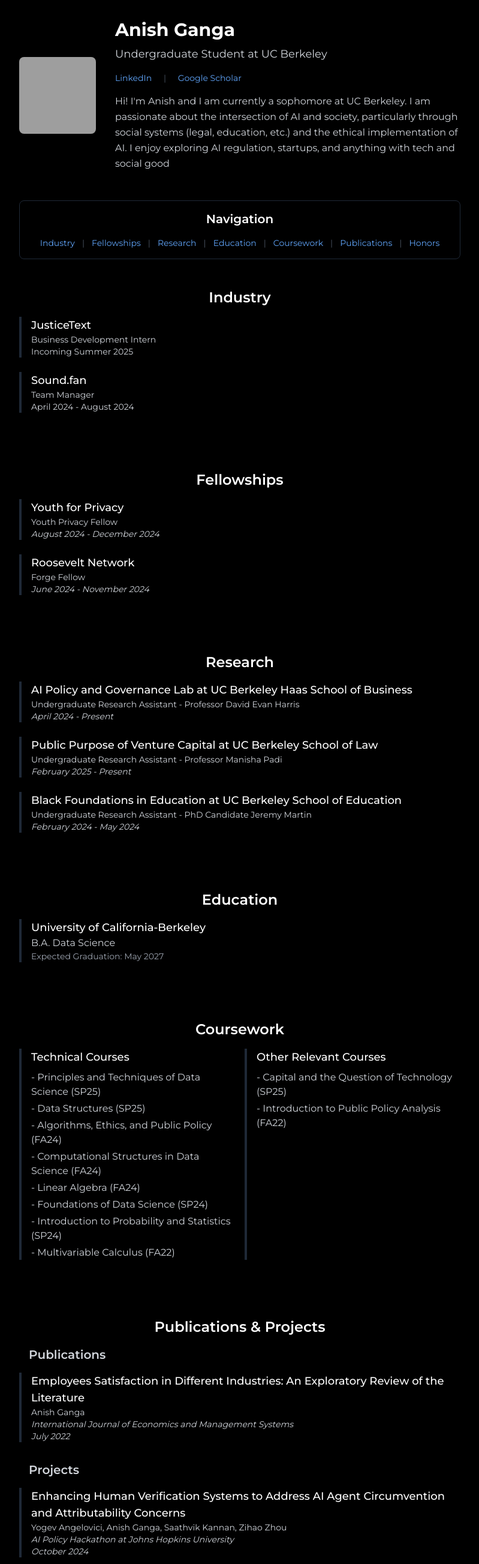
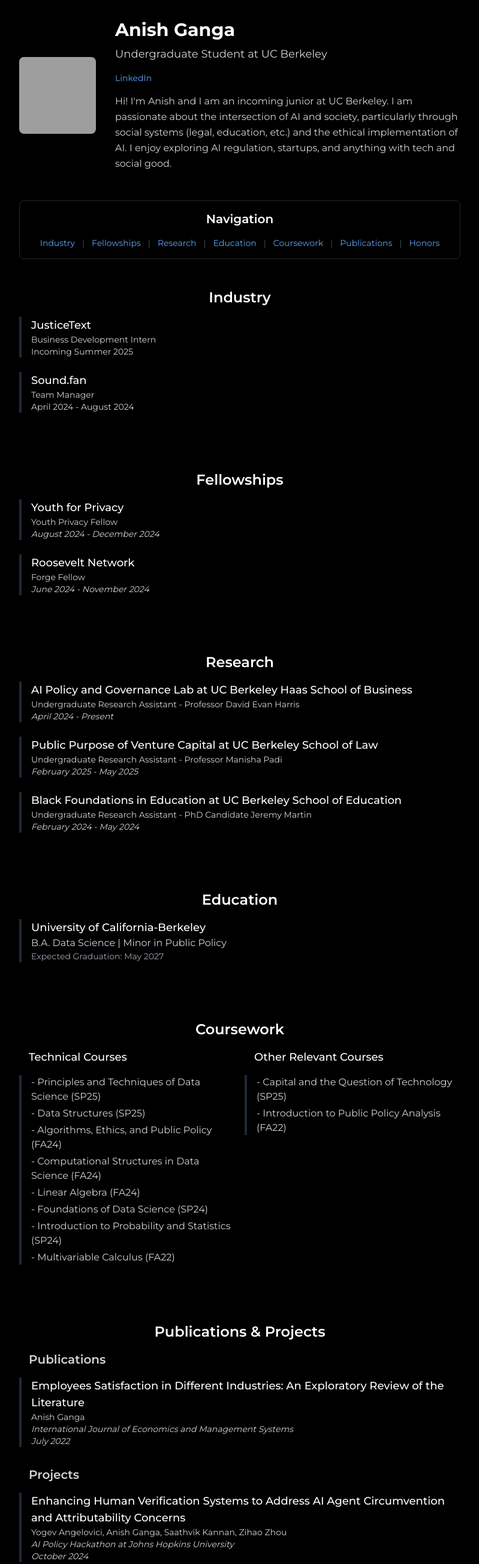
Before and after one commit to 4n15h/4n15h.github.io, a plain HTML site: page index.html in a window 1280 px wide. Shown: the top 2607 px of the page at 60% size, without its empty margins (240-1039 px from the left). Drawn offline with nearby package versions, Linux system fonts and the light colour scheme; grey boxes are pictures that could not be loaded.

Commit message:
tweaked bars for the courses section and updated after recent semester (sp25)

```diff
--- a/index.html
+++ b/index.html
@@ -26,13 +26,11 @@
                 <p class="text-lg text-gray-300">Undergraduate Student at UC Berkeley</p>
                 <div class="mt-4 space-x-4 text-sm">
                     <a href="https://www.linkedin.com/in/anish-ganga-8a2ba2222" class="text-blue-400 hover:text-blue-300" target="_blank" rel="noopener noreferrer">LinkedIn</a>
-                    <span class="text-gray-600">|</span>
-                    <a href="https://scholar.google.com/citations?hl=en&user=pPykp94AAAAJ&view_op=list_works&gmla=AOv-ny8PHIPPYFO5sepnvGVqDZa36gwm0zumBK0iEwLkzSMBAVuOeyV7mIZ0aGJWs4tpHJseRrPhgMBlTySQsOmD" class="text-blue-400 hover:text-blue-300" target="_blank" rel="noopener noreferrer">Google Scholar</a>
                 </div>
                 <p class="mt-4 text-gray-300 leading-relaxed">
-                    Hi! I'm Anish and I am currently a sophomore at UC Berkeley. I am passionate about the intersection of AI and society,
+                    Hi! I'm Anish and I am an incoming junior at UC Berkeley. I am passionate about the intersection of AI and society,
                     particularly through social systems (legal, education, etc.) and the ethical implementation of AI. I enjoy exploring AI
-                    regulation, startups, and anything with tech and social good
+                    regulation, startups, and anything with tech and social good.
                 </p>
             </div>
         </header>
@@ -116,7 +114,7 @@
                 <div class="border-l-4 border-gray-800 pl-4">
                     <h3 class="text-lg font-medium text-white">Public Purpose of Venture Capital at UC Berkeley School of Law</h3>
                     <p class="text-gray-300 text-sm">Undergraduate Research Assistant - Professor Manisha Padi</p>
-                    <p class="text-gray-300 text-sm italic">February 2025 - Present</p>
+                    <p class="text-gray-300 text-sm italic">February 2025 - May 2025</p>
                     <ul class="mt-2 text-gray-300 space-y-1">
                     </ul>
                 </div>
@@ -136,7 +134,7 @@
             <h2 class="text-2xl font-semibold text-white mb-4 text-center">Education</h2>
             <div class="border-l-4 border-gray-800 pl-4">
                 <h3 class="text-lg font-medium text-white">University of California-Berkeley</h3>
-                <p class="text-gray-300">B.A. Data Science</p>
+                <p class="text-gray-300">B.A. Data Science | Minor in Public Policy</p>
                 <p class="text-gray-400 text-sm">Expected Graduation: May 2027</p>
             </div>
         </section>
@@ -145,9 +143,10 @@
         <section id="coursework" class="mb-24">
             <h2 class="text-2xl font-semibold text-white mb-4 text-center">Coursework</h2>
             <div class="grid grid-cols-1 md:grid-cols-2 gap-4">
+                <div>
+                    <h3 class="text-lg font-medium text-white mb-4 ml-4">Technical Courses</h3>
                     <div class="border-l-4 border-gray-800 pl-4">
-                    <h3 class="text-lg font-medium text-white">Technical Courses</h3>
-                    <ul class="mt-2 text-gray-300 space-y-1">
+                        <ul class="text-gray-300 space-y-1">
                             <li> - Principles and Techniques of Data Science (SP25)</li>
                             <li> - Data Structures (SP25)</li>
                             <li> - Algorithms, Ethics, and Public Policy (FA24)</li>
@@ -158,12 +157,15 @@
                             <li> - Multivariable Calculus (FA22)</li>
                         </ul>
                     </div>
+                </div>
+                <div>
+                    <h3 class="text-lg font-medium text-white mb-4 ml-4">Other Relevant Courses</h3>
                     <div class="border-l-4 border-gray-800 pl-4">
-                    <h3 class="text-lg font-medium text-white">Other Relevant Courses</h3>
-                    <ul class="mt-2 text-gray-300 space-y-1">
+                        <ul class="text-gray-300 space-y-1">
                             <li> - Capital and the Question of Technology (SP25)</li>
                             <li> - Introduction to Public Policy Analysis (FA22)</li>
                         </ul>
+                    </div>
                 </div>
             </div>
         </section>
@@ -221,12 +223,6 @@
                     <p class="text-gray-300 text-sm">August 2024</p>
                 </div>
 
-                <div class="border-l-4 border-gray-800 pl-4">
-                    <h3 class="text-lg font-medium text-white">
-                        <a href="https://www.teachforamerica.org/tutor-with-teach-for-americas-ignite-fellowship" class="hover:text-blue-300" target="_blank" rel="noopener noreferrer">Ignite Fellowship - Teach for America</a>
-                    </h3>
-                    <p class="text-gray-300 text-sm">May 2024</p>
-                </div>
 
                 <div class="border-l-4 border-gray-800 pl-4">
                     <h3 class="text-lg font-medium text-white">
```
Lines whose indentation alone changed are shown as unchanged.
